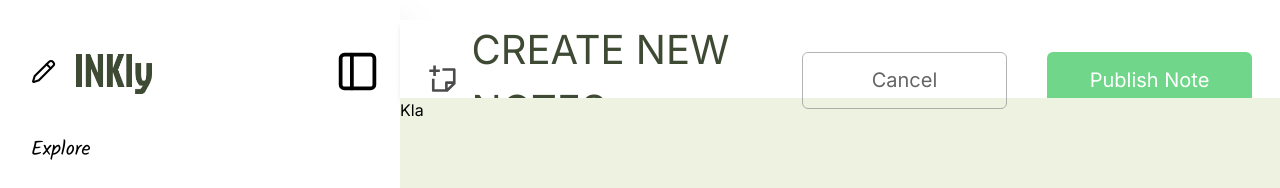
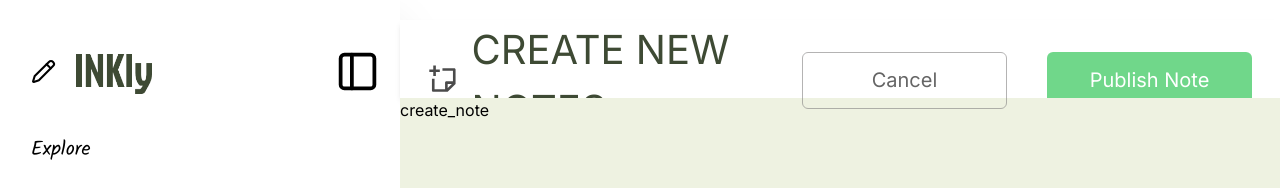
Before and after one commit to hamnuttapat1/Inkly, a React (Vite) app in the folder frontend/: page /create_note in a window 1280 px wide. Shown: the top 188 px of the page. Built offline with nearby package versions, Linux system fonts and the light colour scheme.

Commit message:
Update/create_note

```diff
--- a/frontend/src/components/create_note/create_note_page.jsx
+++ b/frontend/src/components/create_note/create_note_page.jsx
@@ -4,7 +4,7 @@ const Create_note_page = () => {
   return (
     <div className='w-full h-full bg-[#EEF2E1] overflow-auto'>
       <div className=''>
-        <p>Kla</p>
+        <p>create_note</p>
       </div>
     </div>
   )
```
